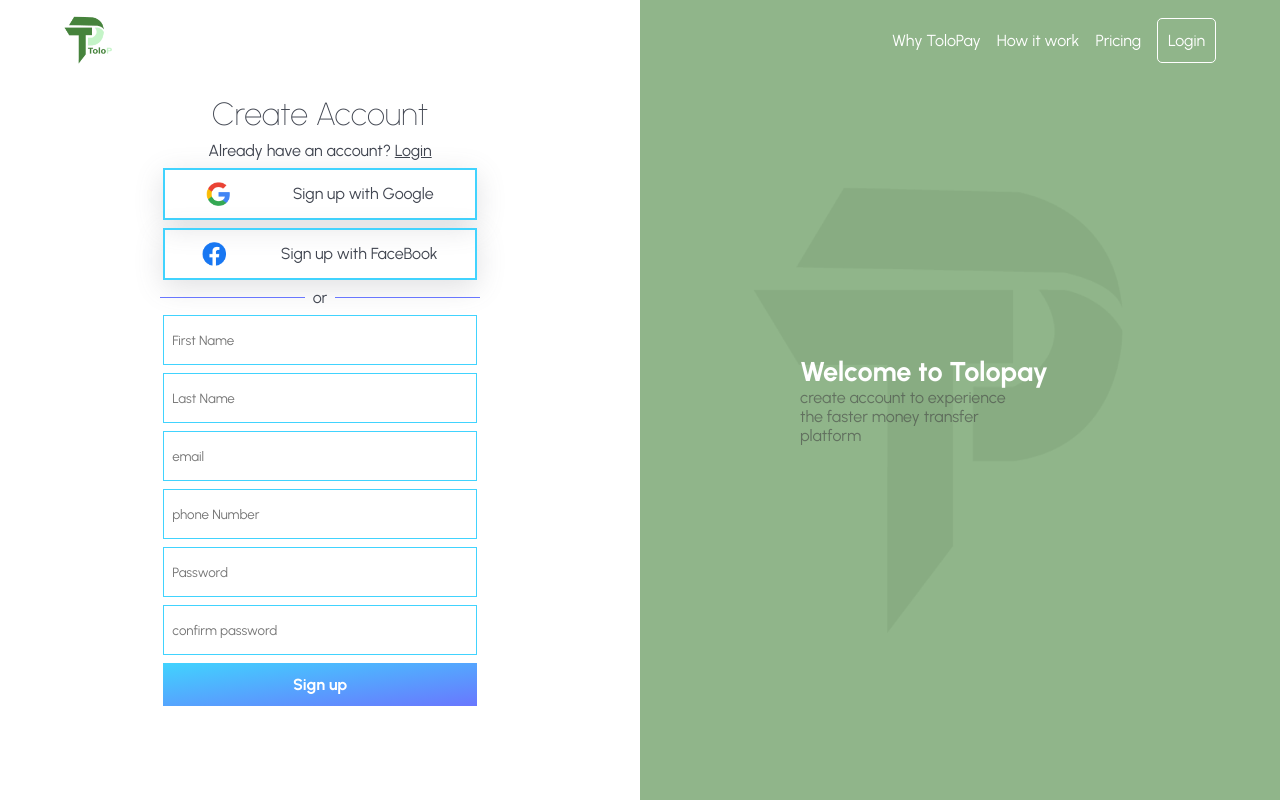
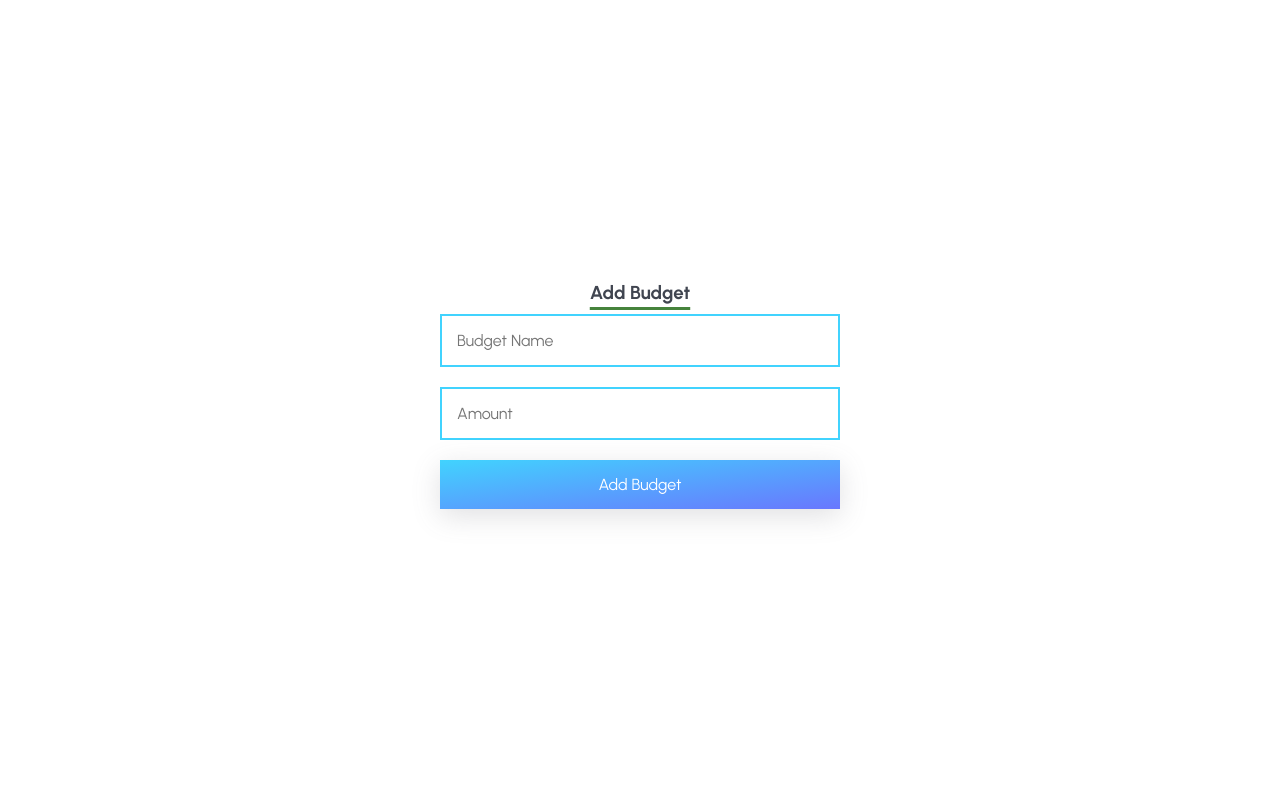
Before and after one commit to EchnoServe/tolo-pay, a React (Create React App) app in the folder tolopay/: page / in a window 1280 px wide. Built offline with nearby package versions, Linux system fonts and the light colour scheme.

Commit message:
created budget form page

```diff
--- a/tolopay/src/App.js
+++ b/tolopay/src/App.js
@@ -1,11 +1,12 @@
 import "./App.css";
 import LoginPage from "./Pages/login_page/LoginPage";
 import SignupValidation from "./Components/signup_validation/signup";
-import Budget from "./Pages/budget_page/Budget";
+import Budget from "./Pages/budget_page/Budget"
+import Budget_form from "./Pages/budget_page/budget_form_page"
 import CreateAccount from "./Pages/createAccount/CreateAccount";
 function App() {
   return (<div>
-<CreateAccount/>
+<Budget_form/>
   </div>
     //   style={{
     //     display: "flex",
--- /dev/null
+++ b/tolopay/src/Pages/budget_page/budget_form_page.js
@@ -0,0 +1,167 @@
+import { useState } from "react"
+import styled from 'styled-components'
+
+
+const Budget_form = () => {
+
+    const [passwordShown, setPasswordShown] = useState(false);
+
+
+    const [values, setValues] = useState({
+        budgetName:"",
+        amount:""
+    });
+
+const handleBudgetName = (event) =>{
+    setValues({...values, budgetName: event.target.value})
+}
+
+const handleAmount = (event) =>{
+    setValues({...values, amount: event.target.value})
+}
+
+
+  return (
+    <Section>
+    <div className="walletToWallet">
+        <form className="moneyTransfer">
+            <h3 >Add Budget</h3>
+            <input
+                onChange={handleBudgetName}
+                value={values.budgetName}
+                className="form-field"
+                placeholder="Budget Name"
+                name="customerWalletNumber" />
+            <input
+                onChange={handleAmount}
+                value={values.amount}
+                className="form-field"
+                placeholder="Amount"
+                name="amount" />
+
+            <button
+                className="btn"
+                type="submit">Add Budget</button>
+        </form>
+    </div>
+    </Section>
+  )
+}
+
+const Section = styled.section`
+.walletToWallet{
+    display: flex;
+    min-height: 100vh;
+    justify-content: center;
+    align-items: center;
+
+    .moneyTransfer {
+      display: flex;
+      flex-direction: column;
+      justify-content: space-evenly;
+      padding: 10px;
+
+      h3{
+          text-align: center;
+          text-decoration: 2.5px underline #46833c;
+          text-underline-offset: 8px;
+
+      }
+
+      .option {
+          color: gray;
+      }
+      option {
+          border: 2px;
+          color: #000000;
+      }
+
+    }
+
+    .option{
+      background-color: #fff;
+      margin: 10px 0 10px 0;
+      padding: 15px;
+      font-size: 16px;
+      border: 2px solid #41d3fe;
+    }
+
+    .option:hover{
+      background-color: #fff;
+      margin: 10px 0 10px 0;
+      padding: 15px;
+      font-size: 16px;
+      border: 2px solid #46833c;
+    }
+
+    .form-field{
+      margin: 10px 0 10px 0;
+      padding: 15px;
+      font-size: 16px;
+      border-style: solid;
+      border-color: #41d3fe;
+    }
+
+    .form-field:hover{
+      margin: 10px 0 10px 0;
+      padding: 15px;
+      font-size: 16px;
+      border-style: solid;
+      border-color: #6977fe;
+    }
+
+    .btn{
+      margin: 10px 0 10px 0;
+      padding: 15px;
+      font-size: 16px;
+      border: none;
+    }
+
+
+
+    input {
+      background: white;
+      padding: 15px;
+      margin: 10px 0px;
+      width: 400px;
+    }
+
+    .pass-wrapper {
+      position: relative;
+      display: flex;
+      margin-bottom: 14px;
+    }
+
+    i {
+      position: absolute;
+      top: 38%;
+      right: 16%;
+    }
+    i:hover {
+      color: #00fcb6;
+      cursor: pointer;
+    }
+
+    button {
+      background: #46833c;
+      color: white;
+      cursor: pointer;
+      background: linear-gradient(to right bottom, #41d3fe, #6977fe);
+    }
+
+    button:hover{
+      background: #6977fe
+    }
+
+
+    button:disabled {
+      cursor: default;
+    }
+  }
+
+
+
+
+`;
+
+export default Budget_form
```
